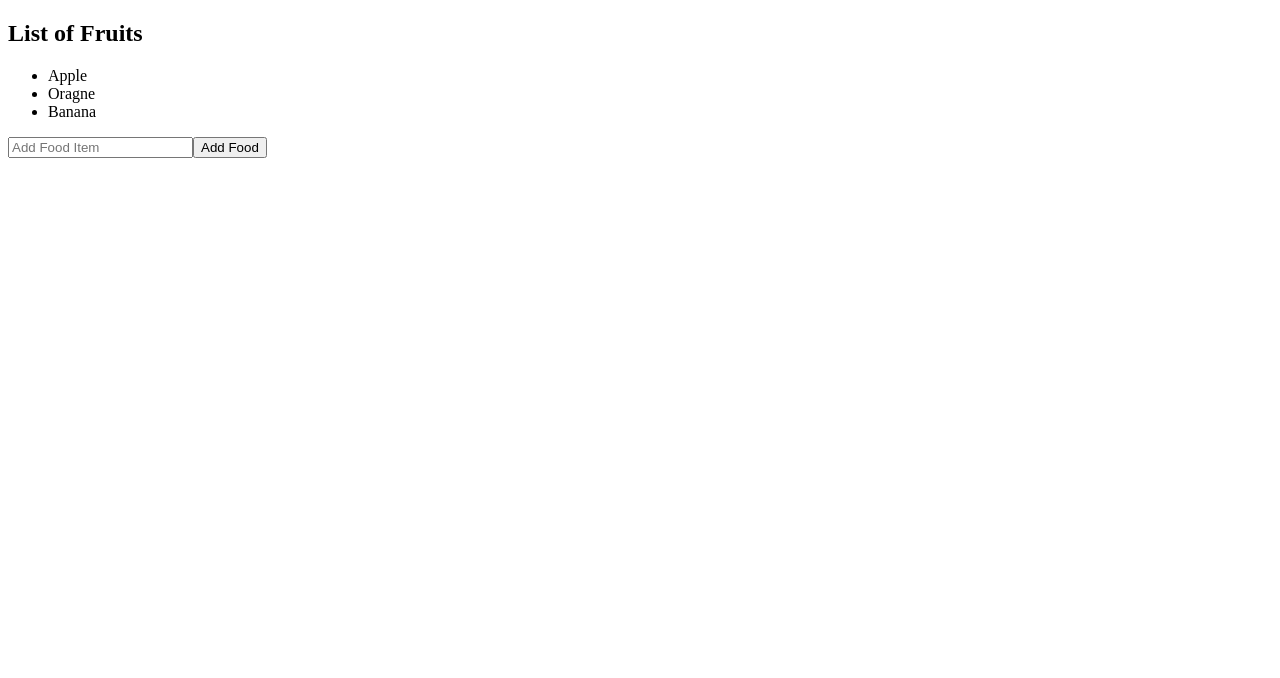
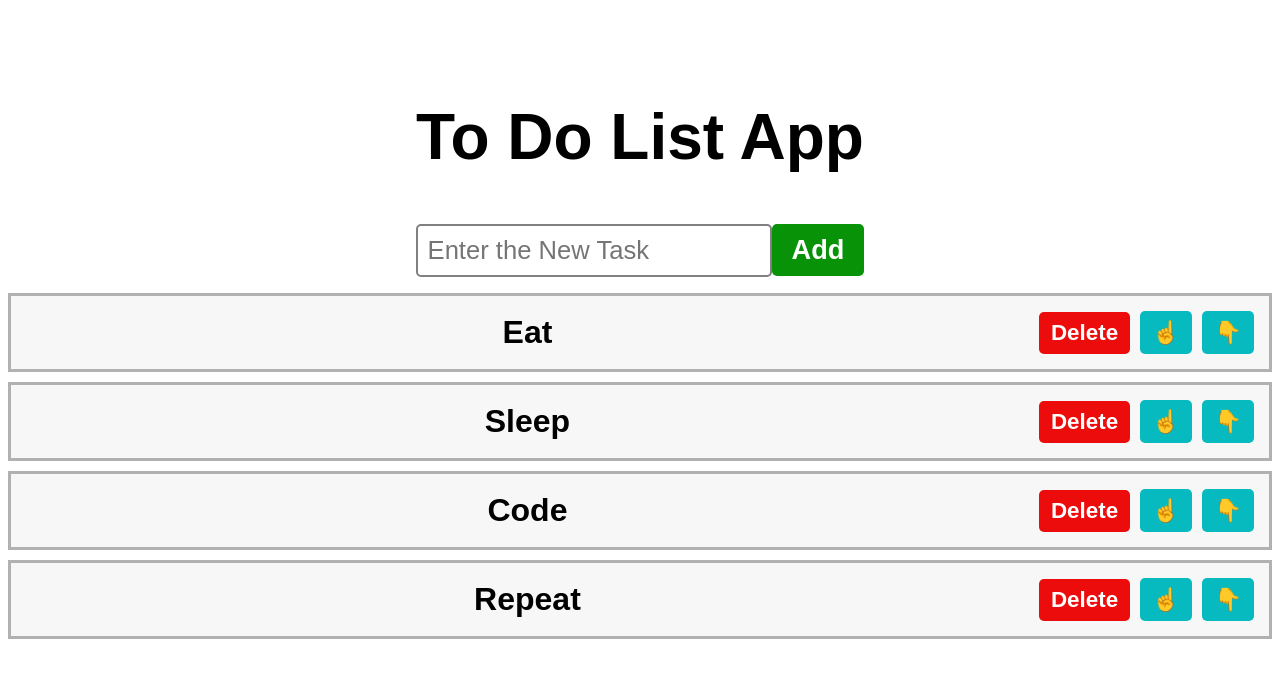
Before and after one commit to santoshpoptani/React-Intro, a React (Vite) app in the folder my-react-app/: page / in a window 1280 px wide. Shown: the top 678 px of the page. Built offline with nearby package versions, Linux system fonts and the light colour scheme.

Commit message:
Build Simple to-do-list

```diff
--- a/my-react-app/src/App.jsx
+++ b/my-react-app/src/App.jsx
@@ -9,7 +9,7 @@ import OnChangeEvent from "./OnChangeEvent";
 import ColourPicker from "./ColourPicker";
 import UpdateObjectState from "./UpdateObjectinstate";
 import UpdateArrayState from "./UpdateArrayState";
-
+import ToDoList from "./ToDoList";
 //This is also a component but act as a parent component
 
 function App(){
@@ -17,8 +17,9 @@ function App(){
     return(
 
             <>
-         <UpdateArrayState/>
+            <ToDoList/>
             </>
+            //<UpdateArrayState/>
             // <UpdateObjectState/>
             //<ColourPicker/>
             // <OnChangeEvent/>
--- /dev/null
+++ b/my-react-app/src/ToDoList.jsx
@@ -0,0 +1,58 @@
+import React,{useState} from "react";
+
+function ToDoList(){
+    const[task , setTask] = useState(["Eat","Sleep","Code","Repeat"])
+    const[newTask, setNewTask] = useState("")
+
+    function handleInput(event){
+        setNewTask(event.target.value)
+    }
+    function addTask(){
+        if(newTask.trim()!==""){
+            setTask(t=>[...t,newTask]);
+            setNewTask("")
+        }
+
+    }
+    function deleteTask(index){
+        const del = task.filter((_,i)=>i!==index)
+        setTask(del)
+    }
+    function moveTaskUp(index){
+        if(index>0){
+            const ntask = [...task];
+            [ntask[index],ntask[index-1]] = [ntask[index-1],ntask[index]];
+            setTask(ntask);
+        }
+    }
+    function moveTaskDown(index){
+        if(index<task.length-1){
+            const ntask = [...task];
+            [ntask[index],ntask[index+1]] = [ntask[index+1],ntask[index]];
+            setTask(ntask);
+        }
+    }
+
+    return(
+        <div className="to-do-list">
+            <div>
+            <h1>To Do List App</h1>
+            <input type="text" placeholder="Enter the New Task" value={newTask}
+                    onChange={handleInput}/>
+            <button className="add-button" onClick={addTask}>Add</button>
+            </div>
+            <ol>
+                {task.map((task, index) => <li key={index}>
+                     <span className="text">{task}</span>
+                     <button className="delete-button" onClick={()=>deleteTask(index)}>Delete</button>
+                     <button className="move-button" onClick={()=>moveTaskUp(index)}>☝️</button>
+                     <button className="move-button" onClick={()=>moveTaskDown(index)}>👇</button>
+                </li>)}
+
+            </ol>
+        </div>
+
+    )
+}
+
+export default ToDoList;
--- a/my-react-app/src/index.css
+++ b/my-react-app/src/index.css
@@ -87,3 +87,76 @@ h1{
   margin-bottom: 25px;
   transition: 0.25s ease;
 }
+
+.to-do-list{
+  font-family: Arial, Helvetica, sans-serif;
+  text-align: center;
+  margin-top: 100px;
+}
+h1{
+  font-size: 4rem;
+}
+button{
+  font-size: 1.7rem;
+  font-weight: bold;
+  padding: 10px 20px;
+  color: white;
+  border: none;
+  border-radius: 5px;
+  cursor: pointer;
+  transition: background-color 0.5 ease;
+}
+
+.add-button{
+  background-color: hsl(120, 91%, 30%);
+}
+.add-button:hover{
+  background-color: rgb(2, 89, 2);
+}
+
+.delete-button{
+  background-color: hsl(0, 90%, 49%);
+}
+.delete-button:hover{
+  background-color: rgb(136, 8, 8);
+}
+
+.move-button{
+  background-color: hsl(182, 93%, 39%);
+}
+.move-button:hover{
+  background-color: rgb(8, 136, 123);
+}
+
+input[type="text"]{
+
+  font-size: 1.6rem;
+  padding: 10px;
+  border: 2px solid grey;
+  border-radius: 5px;
+  color: black;
+}
+
+ol{
+  padding: 0;
+}
+li{
+  font-size: 2rem;
+  font-weight: bold;
+  padding: 15px;
+  background-color: hsl(0, 0%, 97%);
+  margin-bottom: 10px;
+  border: 3px solid rgba(157, 155, 155, 0.76);
+  display: flex;
+  align-items: center ;
+}
+.text{
+  flex-grow: 1;
+  flex-shrink: 1;
+  flex-basis: 0%;
+}
+.delete-button,.move-button{
+  padding: 8px 12px;
+  font-size: 1.4rem;
+  margin-left: 10px;
+}
```
